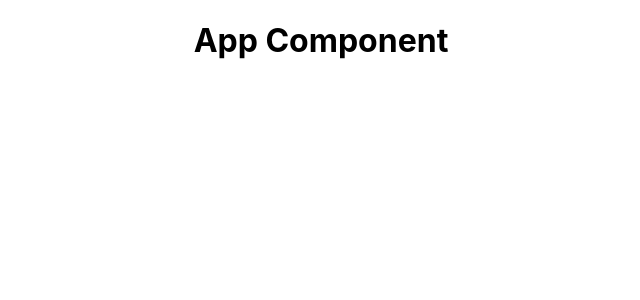
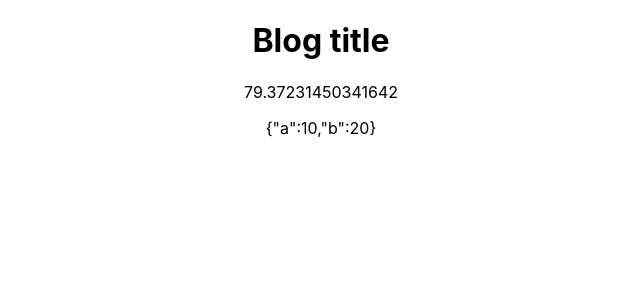
Before and after one commit to akhilshaji86/react-js, a React (Create React App) app in the folder dojo-blog/: page / in a window 1280 px wide. Shown: the top 300 px of the page, without its empty margins (319-959 px from the left). Built offline with nearby package versions, Linux system fonts and the light colour scheme.

Commit message:
episode 4

```diff
--- a/dojo-blog/src/App.js
+++ b/dojo-blog/src/App.js
@@ -1,11 +1,14 @@
-import logo from './logo.svg';
 import './App.css';
 
 function App() {
+const title ="Blog title";
+  const obj={a: 10,b: 20};// Objects and booleans cannot be binded in react
   return (
     <div className="App">
       <div className="content">
-        <h1>App Component</h1>
+        <h1>{title}</h1>
+        <p>{Math.random()*100}</p>
+        <p>{JSON.stringify(obj)}</p>
       </div>
     </div>
   );
```
